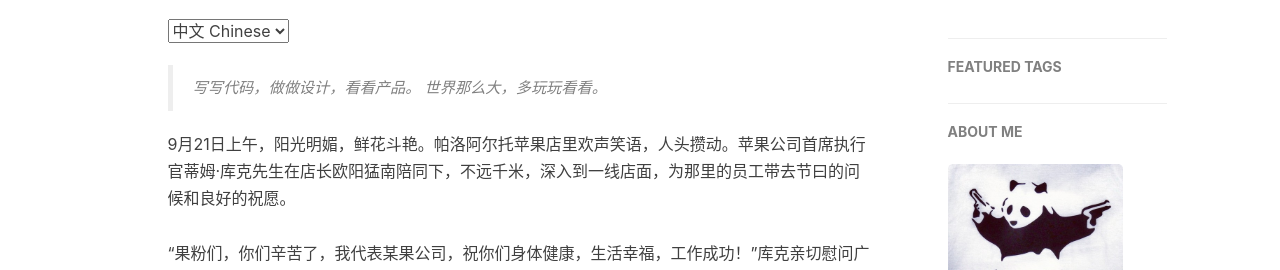
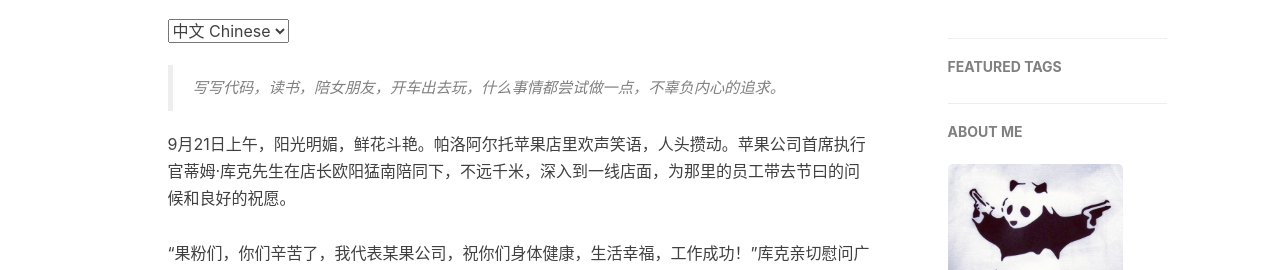
Before and after one commit to xiongwei-git/xiongwei-git.github.io, a Jekyll site: the page built from about.html, in a window 1280 px wide. Shown: the part 420-690 px from the top of the page. Built offline with Jekyll 4.4.1, drawn with Linux system fonts in a browser that asks for light colours; nearby versions of some CDN libraries; comment, search, counter and statistics services are not loaded.

Commit message:
add new blog

```diff
--- a/about.html
+++ b/about.html
@@ -14,8 +14,7 @@ header-img: "img/about-bg.jpg"
 <!-- Chinese Version -->
 <div class="zh">
     <blockquote>
-        写写代码，做做设计，看看产品。
-        世界那么大，多玩玩看看。
+        写写代码，读书，陪女朋友，开车出去玩，什么事情都尝试做一点，不辜负内心的追求。
     </blockquote>
     9月21日上午，阳光明媚，鲜花斗艳。帕洛阿尔托苹果店里欢声笑语，人头攒动。苹果公司首席执行官蒂姆·库克先生在店长欧阳猛南陪同下，不远千米，深入到一线店面，为那里的员工带去节曰的问候和良好的祝愿。<br><br>“果粉们，你们辛苦了，我代表某果公司，祝你们身体健康，生活幸福，工作成功！”库克亲切慰问广大员工和顾客，并就iOS7、iPhone 5S和iPhone 5C的销售状况进行调研。 <br><br>“您现在每月工资有多少？肾5S拿到了吗？”在店里，库克关切地向果粉们问起这一问题。当听说果粉们排到了5S，库克满意地连连点头。接着他指出，近年来苹果事业发展取得巨大成就，特别是iPhone影响剧增，老百姓对iOS满意度逐步提高，在这个转变过程中，果粉的辛勤工作功不可没。<br><br>库克看到一个中国小朋友在排队买iPhone 5S，亲切的问：“5288元一台能承受不？”小朋友回答到：“能！”当得知这位小朋友卖了一个肾来买iPhone 5S时，库克叮嘱道：“在支持苹果的同时，也要爱护身体。”<br><br>库克与购买苹果手机的果粉们兴致勃勃地参观了苹果专卖店，和员工们拉了拉家常，并饶有兴趣地玩了四盘切西瓜游戏，与普通员工同乐。<br><br>在交谈中，库克多次关心地强调：“有了iPhone 5C，就不卖iPhone 5了。”并对顾客说：“好好休息，身体是革命的本钱嘛！”会谈始终在亲切友好的气氛中进行。<br><br>顾客们就库克的讲话达成了广泛的共识，并承认世界上只有iOS最流畅，要紧紧的团结在以库克先生为首席执行官的苹果公司集体周围，一心一意抓学习，聚精会神谋发展。<br>
     <br>帕洛阿尔托苹果专卖店当日原则通过《蒂姆·库克首席执行官在加州新苹果店的讲话纪要》，并下发各分店认真学习、研讨。
```
